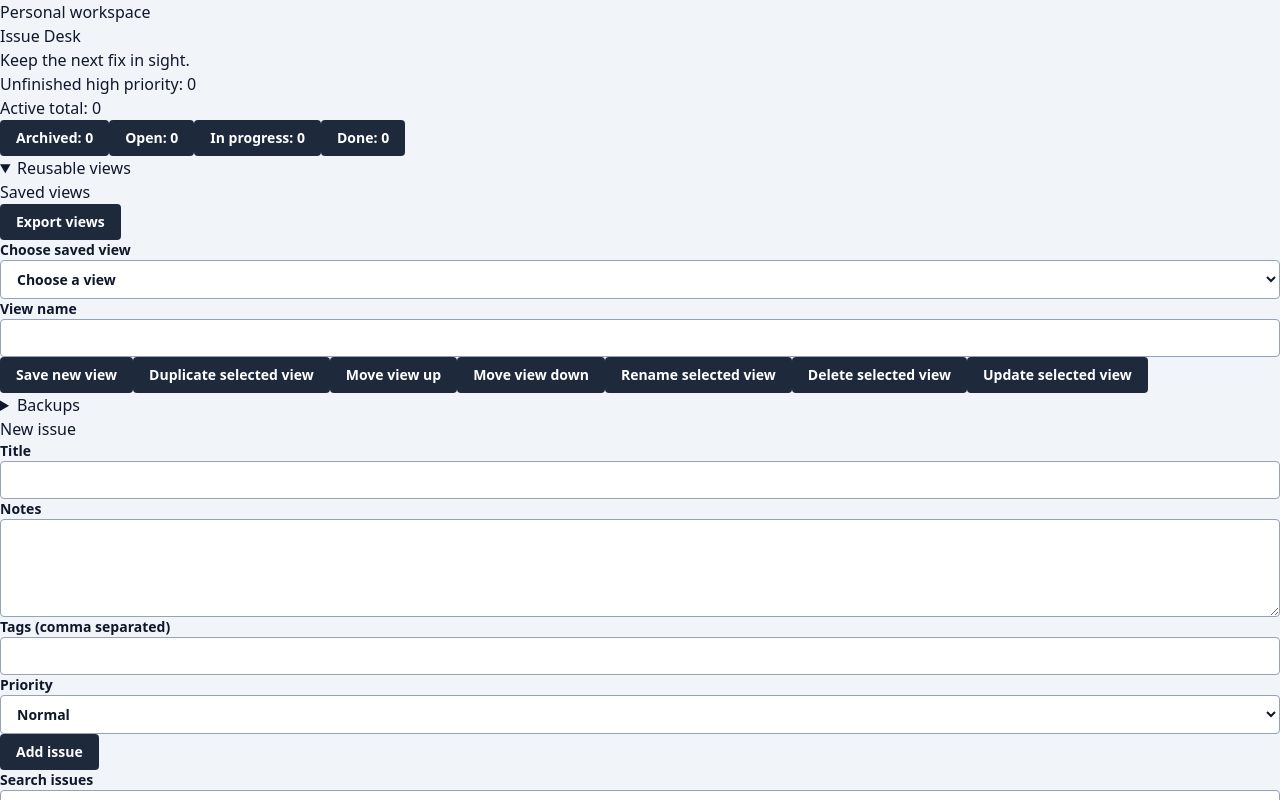
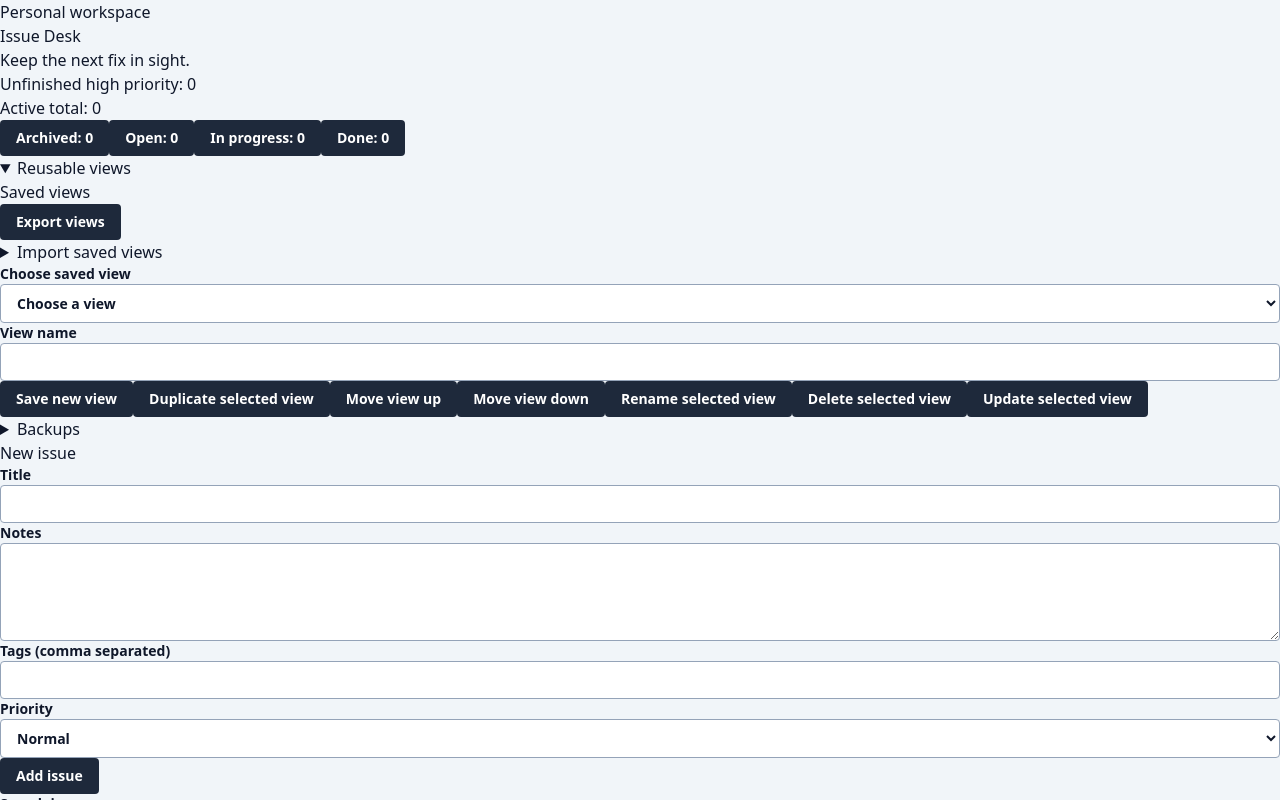
Before and after one commit to kirkduchesne/cairn, a React (Vite) app: page / in a window 1280 px wide. Both pictures are taken after a click on the heading "Reusable views". Shown: the top 800 px of the page. Built offline with nearby package versions, Linux system fonts and the light colour scheme.

Commit message:
feat: preview imported saved views

```diff
--- a/src/SavedViews.tsx
+++ b/src/SavedViews.tsx
@@ -1,4 +1,4 @@
-import { downloadViews } from './view-backup';
+import { downloadViews, parseViewBackup, mergeViews } from './view-backup';
 import { useRef, useState } from 'react';
 import { Query } from './query';
 import { copyView, loadViews, persistViews, SavedView } from './views';
@@ -14,6 +14,8 @@ export function SavedViews({
   const snapshot = useRef(initial.raw);
   const saveNumber = useRef(0);
   const [views, setViews] = useState(initial.views);
+  const [backupText, setBackupText] = useState('');
+  const [incoming, setIncoming] = useState<SavedView[] | null>(null);
   const [name, setName] = useState('');
   const [selected, setSelected] = useState('');
   const [message, setMessage] = useState(initial.error);
@@ -46,6 +48,19 @@ export function SavedViews({
           try { downloadViews(views); setMessage(`Views download requested. Action ${++saveNumber.current}.`); }
           catch { setMessage(`Views download failed. Action ${++saveNumber.current}.`); }
         }}>Export views</button>
+        <details>
+          <summary>Import saved views</summary>
+          <label>Views backup JSON<textarea value={backupText} maxLength={100000} onChange={(event) => { setBackupText(event.target.value); setIncoming(null); }} /></label>
+          <button type="button" onClick={() => {
+            try {
+              const parsed = parseViewBackup(backupText);
+              mergeViews(views, parsed);
+              setIncoming(parsed);
+              setMessage(`Preview: add ${parsed.length} views. Conflicting names and IDs receive new names. Existing views stay unchanged.`);
+            } catch (error) { setIncoming(null); setMessage(error instanceof Error ? error.message : 'Invalid views backup.'); }
+          }}>Preview views backup</button>
+          {incoming && <p>{incoming.length} views ready to add.</p>}
+        </details>
         <label>
           Choose saved view
           <select
--- a/src/view-backup.ts
+++ b/src/view-backup.ts
@@ -20,3 +20,20 @@ export function downloadViews(views: SavedView[]) {
     link.click();
   } finally { setTimeout(() => URL.revokeObjectURL(url), 1000); }
 }
+
+export function mergeViews(current: SavedView[], incoming: SavedView[]): SavedView[] {
+  if (current.length + incoming.length > 12) throw new Error('Combined views exceed the limit of 12.');
+  const result = [...current];
+  for (const view of incoming) {
+    let name = view.name;
+    let id = view.id;
+    let suffix = 1;
+    while (result.some((item) => item.name.toLowerCase() === name.toLowerCase())) {
+      name = `${view.name.slice(0, 28)} imported ${suffix++}`;
+    }
+    suffix = 1;
+    while (result.some((item) => item.id === id)) id = `imported-${suffix++}`;
+    result.push({ ...view, name, id });
+  }
+  return parseViews(JSON.stringify(result));
+}
```
